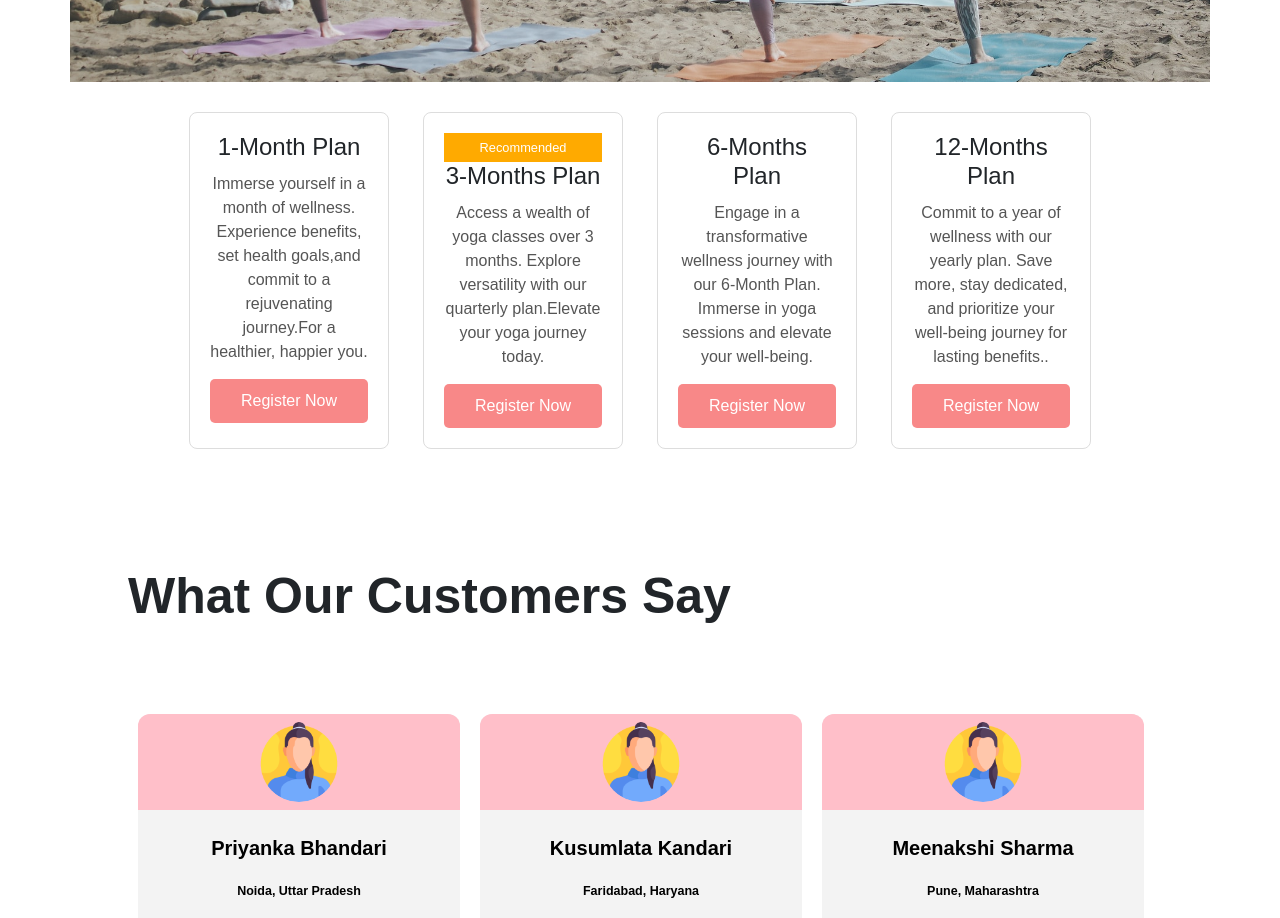
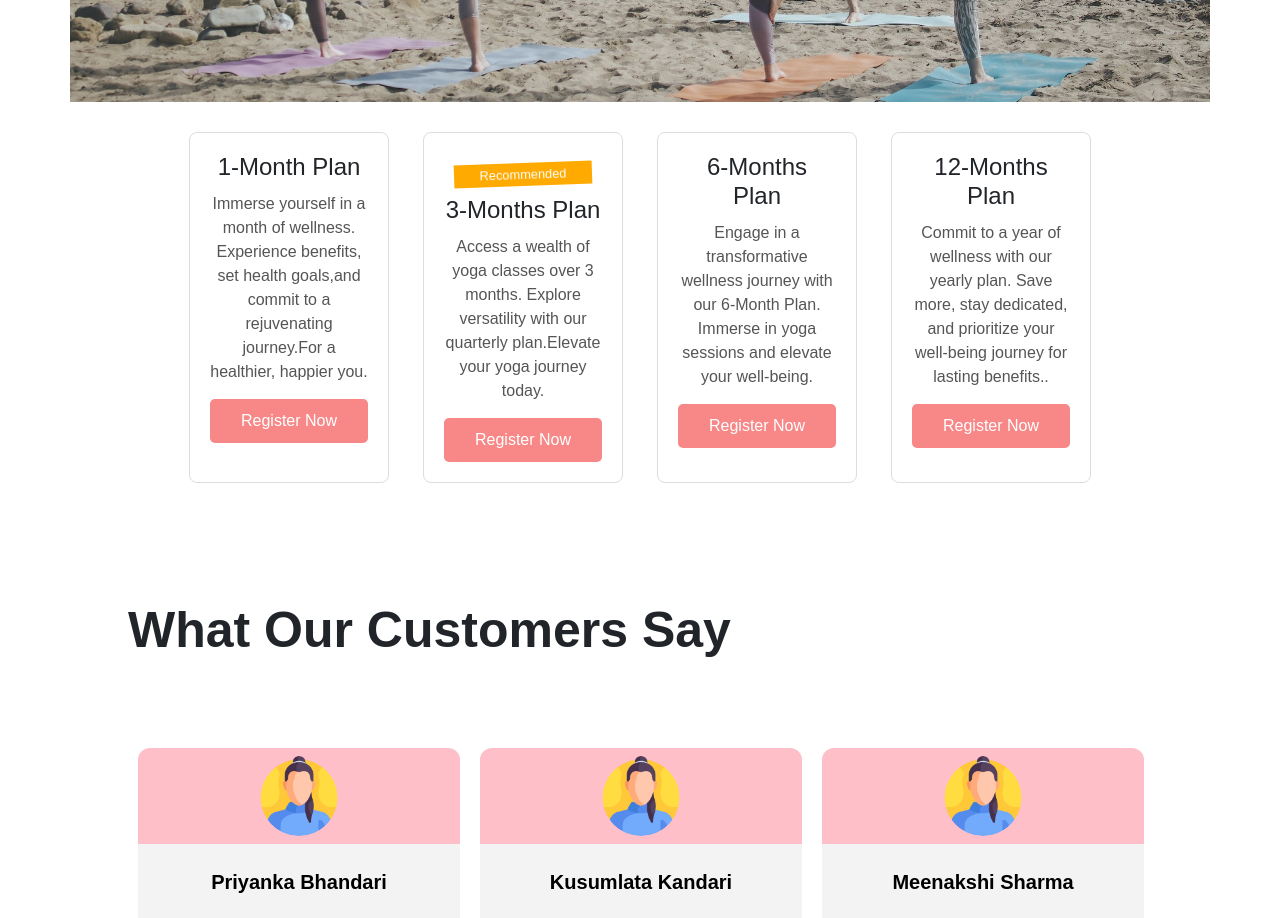
Before and after one commit to prushaltechnology/ykt-pre, a React (Create React App) app: page / in a window 1280 px wide. Shown: the part 5540-6458 px from the top of the page. Built offline with nearby package versions, Linux system fonts and the light colour scheme; some icons are missing.

Commit message:
minor alignments

```diff
--- a/src/components/cardCarousel/CardCarousel.jsx
+++ b/src/components/cardCarousel/CardCarousel.jsx
@@ -55,7 +55,7 @@ const CardCarousel = () => {
           <div className="mt-20">
           <Slider {...settings}>
             {data.map((d) => (
-              <div key={d.name}  className="custom-bg-pink h-[500px] text-black rounded-xl ">
+              <div key={d.name}  className="custom-bg-pink h-[520px] text-black rounded-xl ">
                 <div className='h-59 custom1-bg-pink flex justify-center items-center rounded-t-xl py-2'>
                   <img src={d.img} alt="" className="h-44 w-44 rounded-full"/>
                 </div>
--- a/src/components/customer/customers.scss
+++ b/src/components/customer/customers.scss
@@ -78,8 +78,9 @@
     right: 32.5em;
     background-color: #ffaa00;
     color: #fff;
-    padding: 5px 10px;
-    transform: rotate(0deg);
+    padding: 2px;
+    margin: 10px;
+    transform: rotate(-2deg);
     font-size: 0.8em;
   }
 
```
